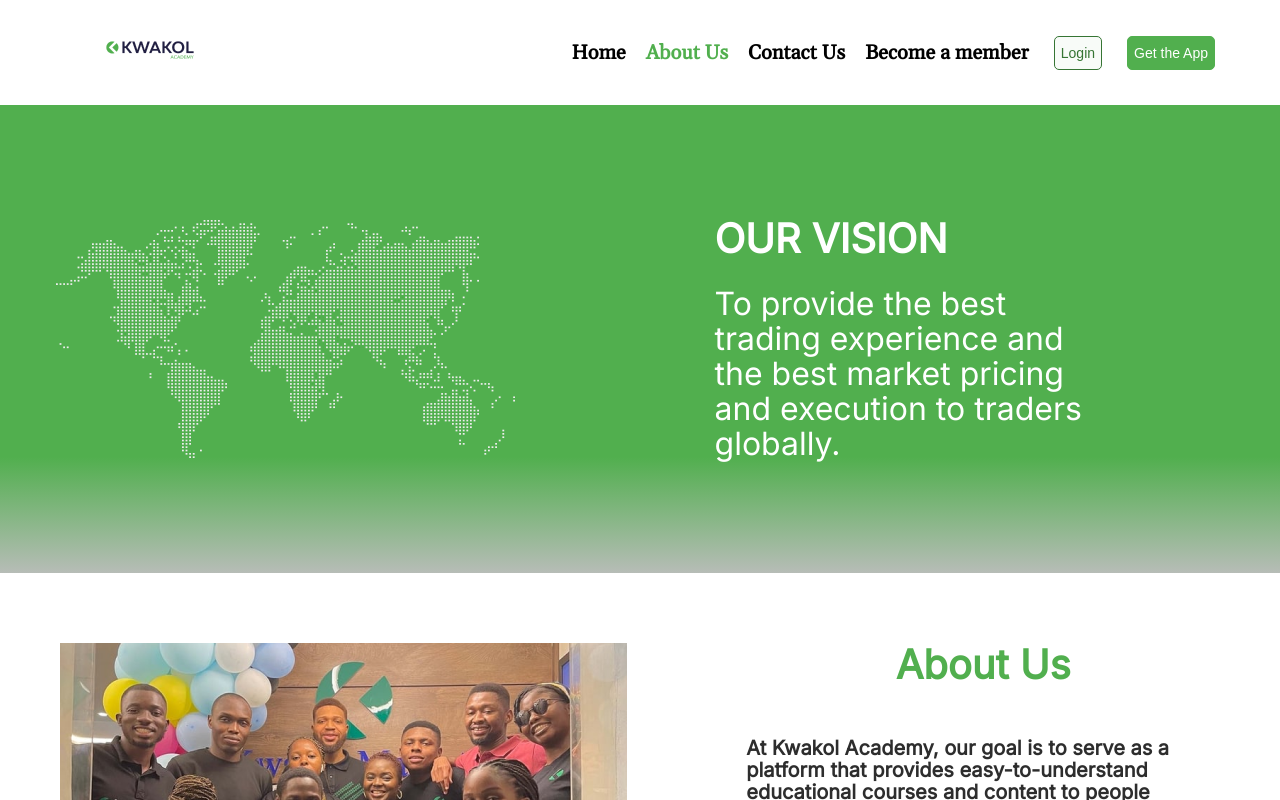
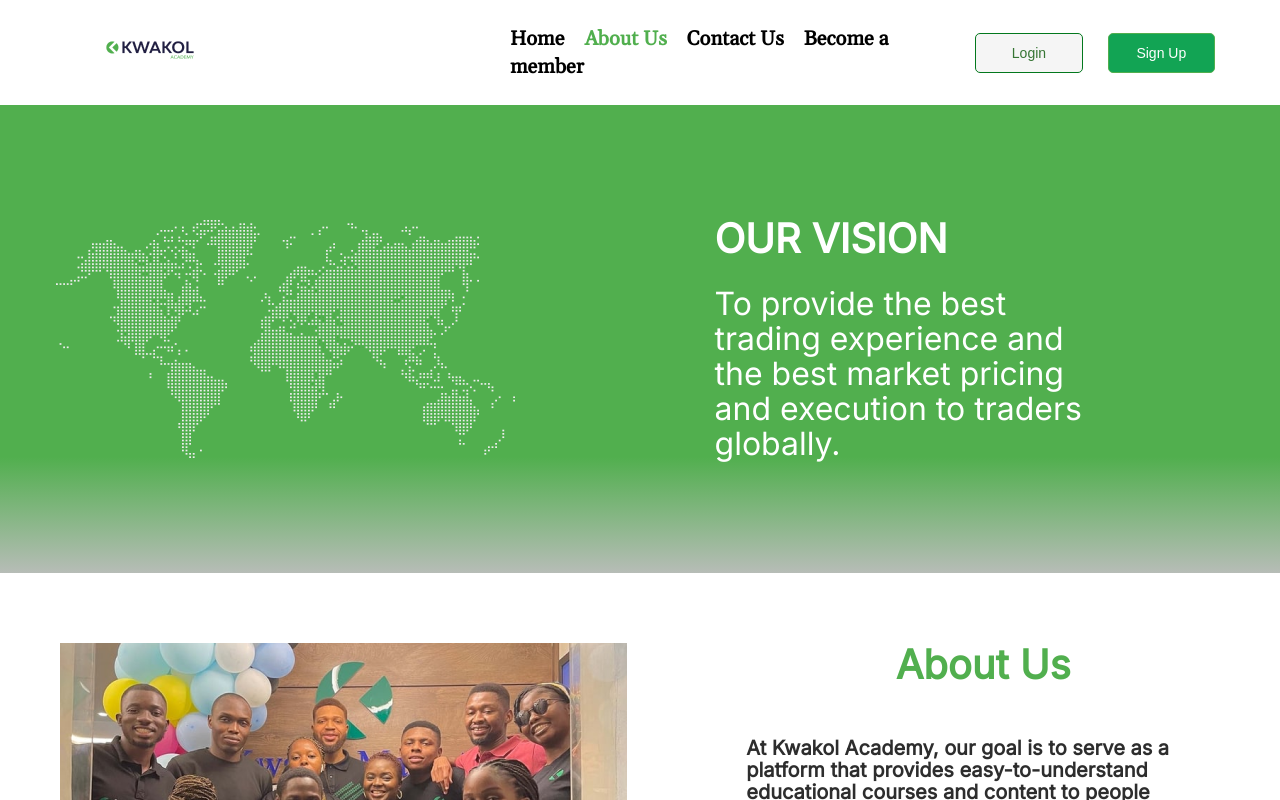
Before and after one commit to Ghiftee/wtf-kwakol-academy, a React (Create React App) app: page /wtf-kwakol-academy/about in a window 1280 px wide. Shown: the top 800 px of the page. Built offline with nearby package versions, Linux system fonts and the light colour scheme.

Commit message:
Finishing touches

```diff
--- a/src/components/navbar/Navbar.css
+++ b/src/components/navbar/Navbar.css
@@ -30,10 +30,12 @@
 }
 
 .loginBtn{
-    background-color: #F8FBF8;
+    background-color: #f5f5f5;
     color: #367534;
-    border: 1px solid #367534;
+    border: 1px solid #03781d;
     border-radius: 5px;
+    width: 111px;
+    height: 40px;
     padding: 6px;
     font-size: 14px;
     font-weight: var(--secondaryFontWeight);
@@ -43,7 +45,9 @@
 .appBtn{
     color: white;
     padding: 6px;
-    background-color: var(--primaryColor);
+    width: 111px;
+    height: 40px;
+    background-color: #12a454;
     border: 1px solid var(--primaryColor);
     border-radius: 5px;
     font-size: 14px;
--- a/src/components/navbar/Navbar.jsx
+++ b/src/components/navbar/Navbar.jsx
@@ -8,8 +8,8 @@ function Navbar(props) {
     const navigateToLoginPage = () => {
         navigate('/login')
     }
-    const navigateToGetAppPage = () => {
-        navigate('/gettheapp')
+    const navigateToSignUpPage = () => {
+        navigate('/signUp')
     }
   return (
     <div>
@@ -27,7 +27,7 @@ function Navbar(props) {
                     <NavLink to='/membership' style={({ isActive }) => ({color: isActive? 'var(--primaryColor)' : 'black'})}>Become a member</NavLink>
                 </ul>
                 <button onClick={navigateToLoginPage} className='loginBtn'>Login</button>
-                <button onClick={navigateToGetAppPage} className='appBtn'>Get the App</button>
+                <button onClick={navigateToSignUpPage} className='appBtn'>Sign Up</button>
             </section>
         </nav>
     </div>
--- a/src/components/pages/signup/Signup.jsx
+++ b/src/components/pages/signup/Signup.jsx
@@ -9,7 +9,7 @@ import '../login/Login.css';
 function Signup() {
   const navigate = useNavigate();
   const goBack = () => {
-    navigate('/login')
+    navigate('/')
   }
   return (
     <div>
```
